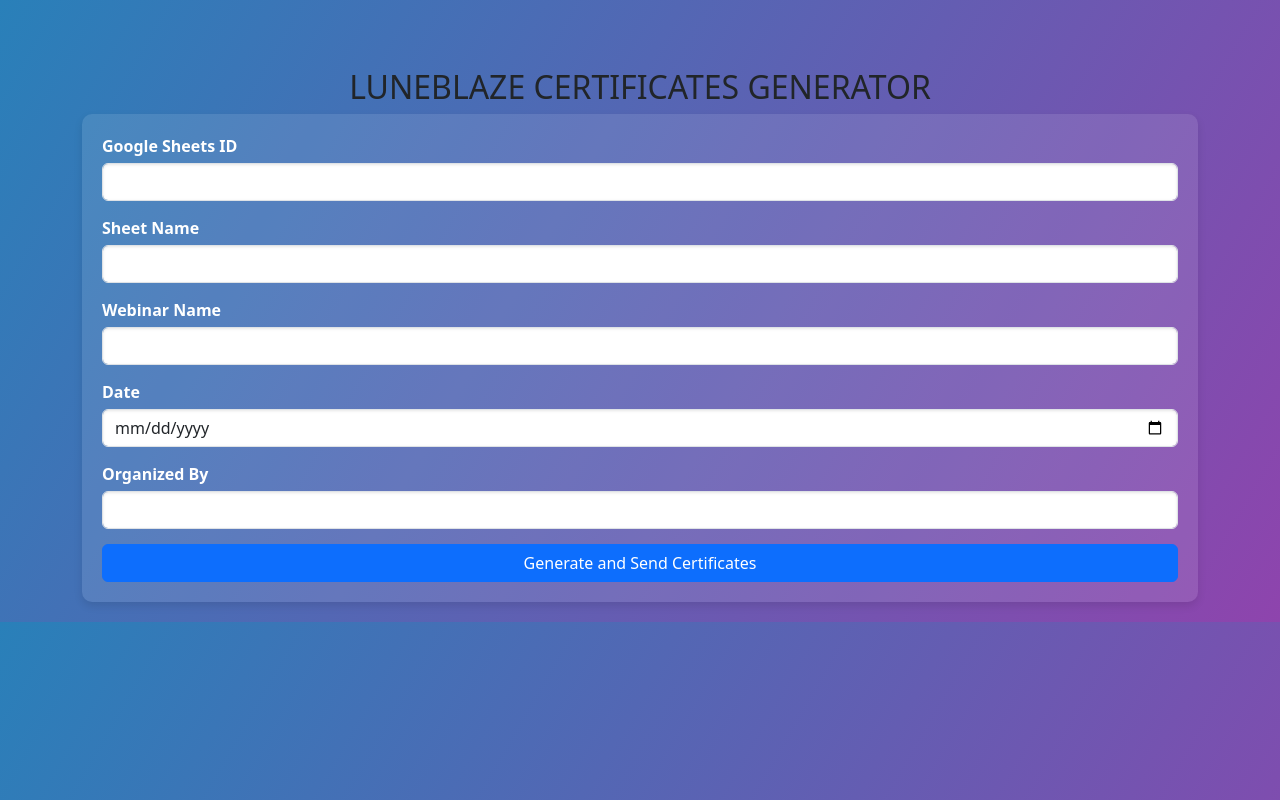
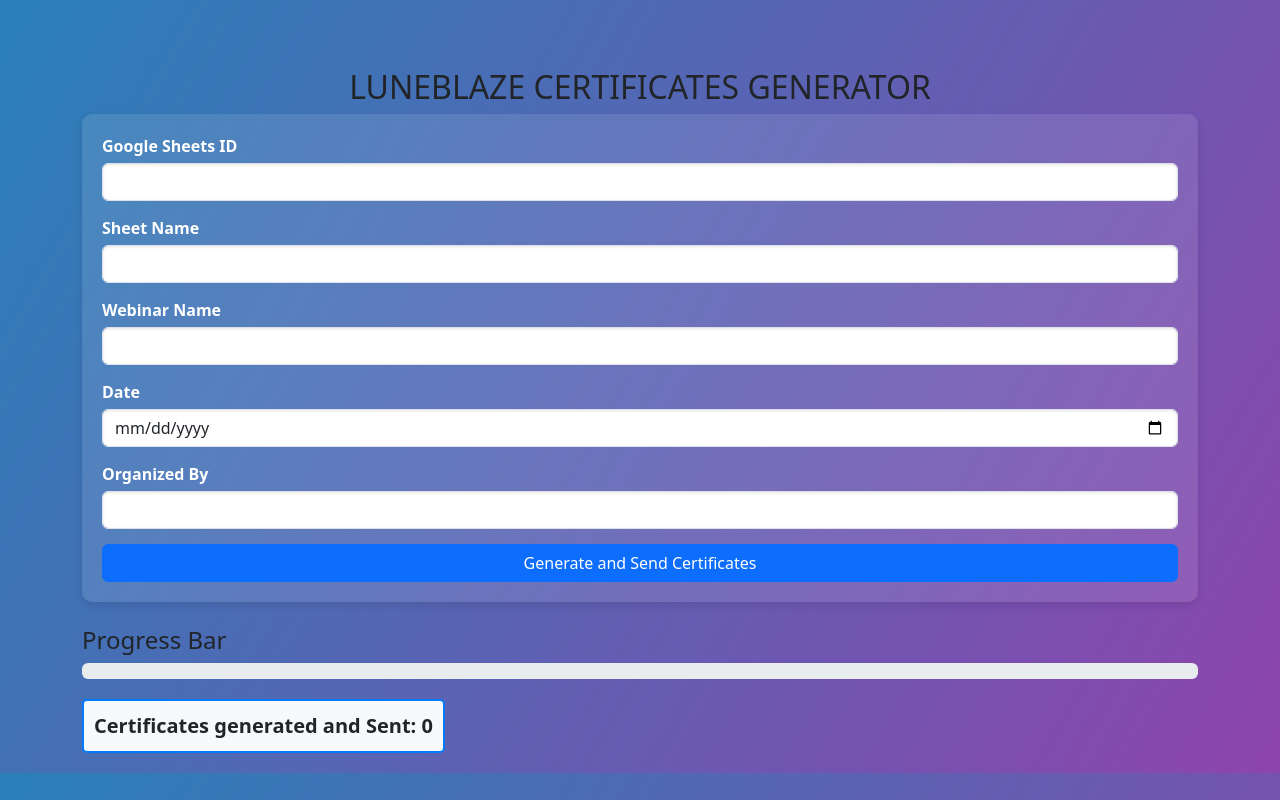
Before and after one commit to Shivansh-Raheja/certificate-frontend, a React (Create React App) app: page / in a window 1280 px wide. Built offline with nearby package versions, Linux system fonts and the light colour scheme; no server answers.

Commit message:
changes in the progess bar and json files

```diff
--- a/package.json
+++ b/package.json
@@ -11,6 +11,7 @@
     "react-bootstrap": "^2.10.4",
     "react-dom": "^18.3.1",
     "react-scripts": "5.0.1",
+    "socket.io-client": "^4.7.5",
     "web-vitals": "^2.1.4"
   },
   "scripts": {
--- a/src/components/Form.js
+++ b/src/components/Form.js
@@ -10,8 +10,29 @@
   const [organizedBy, setOrganizedBy] = useState('');
   const [statusMessage, setStatusMessage] = useState('');
   const [loading, setLoading] = useState(false);
-  const [logData, setLogData] = useState(null);
-  const [logLoading, setLogLoading] = useState(false);
+  const [progress, setProgress] = useState(0);
+  const [generatedCount, setGeneratedCount] = useState(0); // New state to track generated count
+
+  useEffect(() => {
+    const interval = setInterval(() => {
+      fetchProgress();
+    }, 3000); // Fetch progress every 3 seconds
+
+    return () => clearInterval(interval);
+  }, []);
+
+  const fetchProgress = async () => {
+    try {
+      const response = await fetch('http://localhost:3000/fetch-progress');
+      const result = await response.json();
+      if (result.progress !== undefined) {
+        setProgress(result.progress);
+        setGeneratedCount(result.generatedCount); // Set the generated count from the backend
+      }
+    } catch (error) {
+      console.error('Error fetching progress:', error);
+    }
+  };
 
   const handleSubmit = async (e) => {
     e.preventDefault();
@@ -20,7 +41,7 @@
     setStatusMessage('Generating and sending certificates, please wait...');
 
     try {
-      const response = await fetch('https://certificate-generator-nptz.onrender.com/generate-certificates', {
+      const response = await fetch('http://localhost:3000/generate-certificates', {
         method: 'POST',
         headers: {
           'Content-Type': 'application/json',
@@ -36,8 +57,8 @@
 
       const result = await response.json();
       if (result.status === 'success') {
-        setStatusMessage('Certificates generated and sent successfully!');
-        fetchLogData(); // Fetch log data after successful certificate generation
+        setStatusMessage('Certificates generation started successfully!');
+        // Progress will be updated automatically
       } else {
         setStatusMessage(`Error: ${result.message}`);
       }
@@ -46,25 +67,6 @@
     } finally {
       setLoading(false);
     }
-  };
-
-  const fetchLogData = async () => {
-    setLogLoading(true);
-    try {
-      const response = await fetch('https://certificate-generator-nptz.onrender.com/fetch-logs');
-      const result = await response.json();
-      setLogData(result);
-    } catch (error) {
-      console.error('Error fetching logs:', error);
-      setLogData(null);
-    } finally {
-      setLogLoading(false);
-    }
-  };
-
-  const calculatePercentage = (generated, total) => {
-    if (!total) return 0;
-    return ((generated / total) * 100).toFixed(2);
   };
 
   return (
@@ -134,18 +136,27 @@
           {statusMessage}
         </div>
       )}
-      {logLoading && <p className="mt-4">Loading log data...</p>}
-      {logData && (
-        <div className="mt-4">
-          <h4>Certificates Generation Progress</h4>
-          <ProgressBar
-            now={calculatePercentage(logData.certificatesGenerated, logData.totalCertificates)}
-            label={`${calculatePercentage(logData.certificatesGenerated, logData.totalCertificates)}%`}
-          />
-          <h4><p>Total Certificates Generated: {logData.totalCertificates}</p></h4>
-          <h4><p>Certificates Sent Via Email: {logData.certificatesGenerated}</p></h4>
+      <div className="mt-4">
+        <h4>Progress Bar </h4>
+        <ProgressBar
+          now={progress}
+          label={`${progress}%`}
+        />
+        <div
+          style={{
+            fontSize: '20px',
+            fontWeight: 'bold',
+            padding: '10px',
+            border: '2px solid #007bff', // Bootstrap primary color
+            borderRadius: '5px',
+            display: 'inline-block',
+            backgroundColor: '#f8f9fa',
+            marginTop: '20px'
+          }}
+        >
+          Certificates generated and Sent: {generatedCount}
         </div>
-      )}
+      </div>
     </div>
   );
 };
```
Also changed, not shown: src/components/Form.css (line endings or trailing spaces), 1 other file (tests, documents, lock files or other folders).
